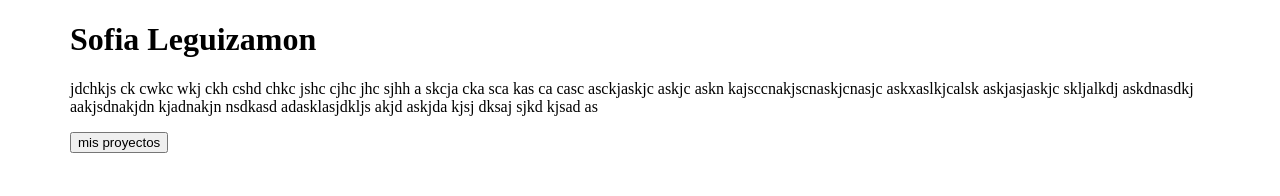
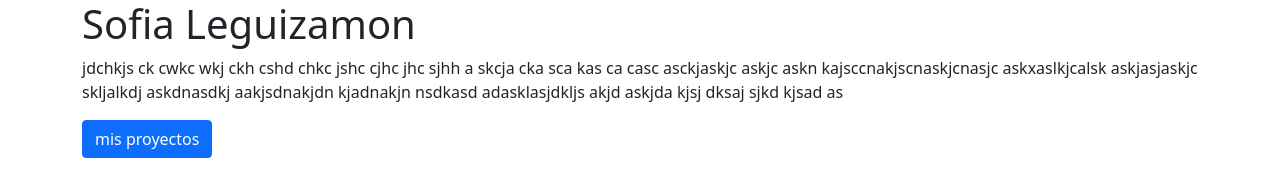
Before and after one commit to sofia-leguizamon/Portfolio-FrontEnd, a plain HTML site: page index.html in a window 1280 px wide. Drawn offline with Linux system fonts and the light colour scheme; files that its build step writes are made by us from their sources.

Commit message:
Update index.html

```diff
--- a/index.html
+++ b/index.html
@@ -4,7 +4,7 @@
         <meta charset="UTF-8">
         <meta name="viewport"> <!--es para el responsive-->
         <title>Portfolio</title>
-        <link rel="stylesheet" href="css/bootstrap-grid.min.css"
+        <link rel="stylesheet" href="bootstrap.min.css">
     </head>
     <body>
         <div class="container"> <!--container, es un contenedor que selecciona agrupa los elementos que esten adentro-->
```
